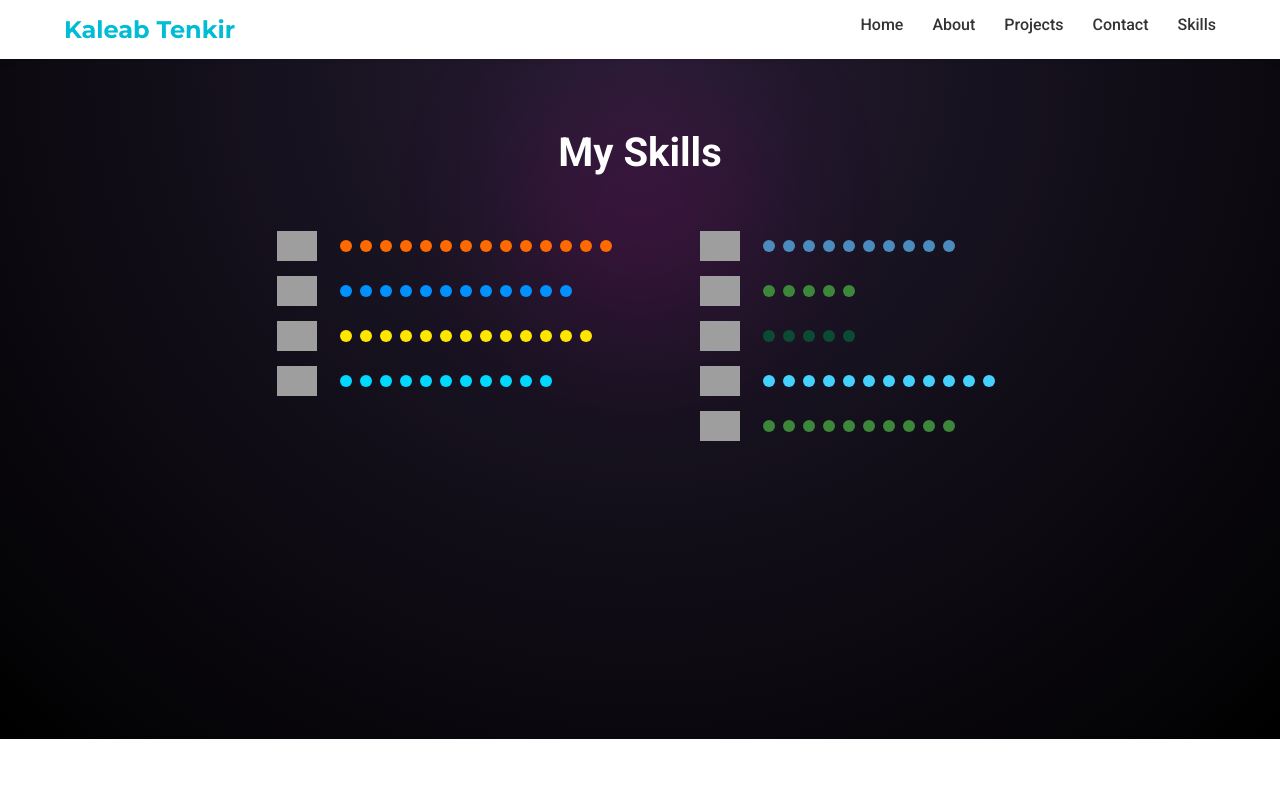
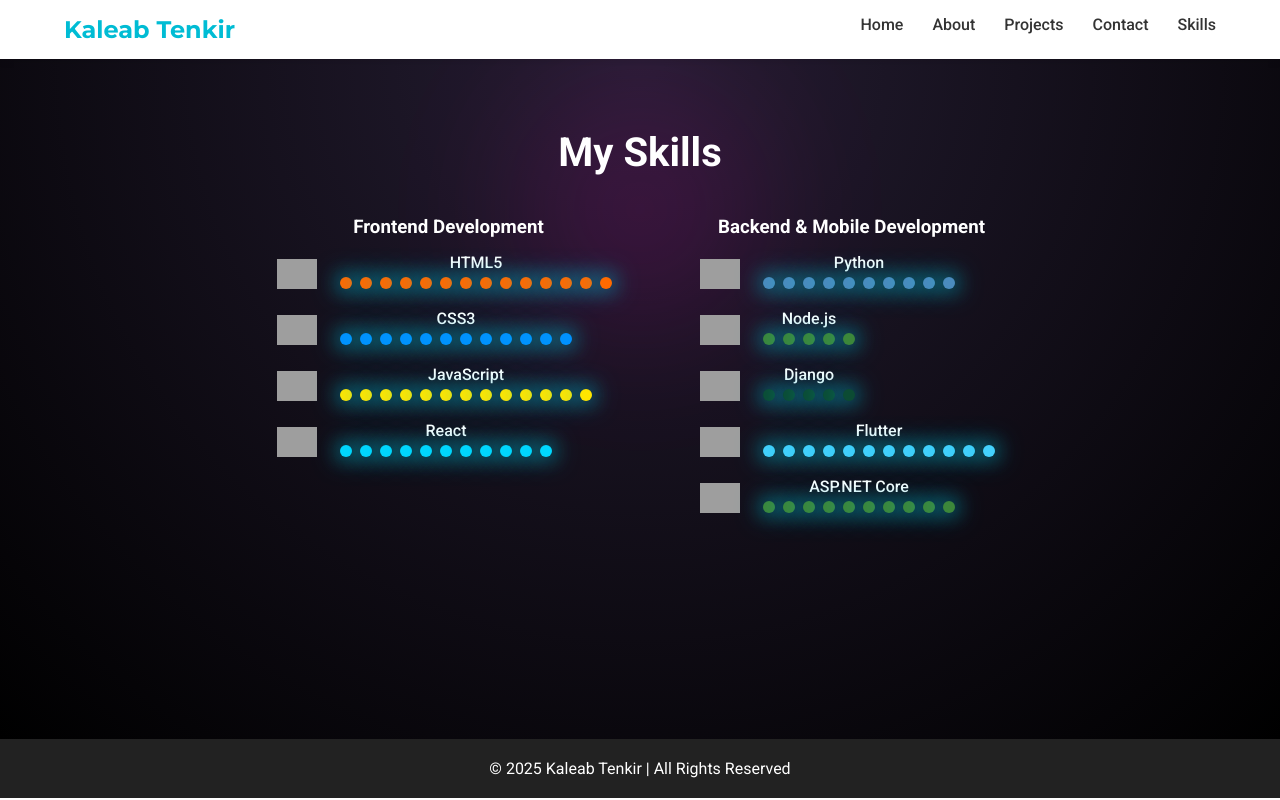
Before and after one commit to KalSol12/myportifolio, a plain HTML site: page skill.html in a window 1280 px wide. Drawn offline with Linux system fonts and the light colour scheme; grey boxes are pictures that could not be loaded.

Commit message:
make consistnet pages

```diff
--- a/project.css
+++ b/project.css
@@ -69,12 +69,11 @@
 }
 
 /* Project Descriptions */
-/* Project Descriptions */
 .project-card p{
     font-family: 'Roboto', sans-serif;
     font-size: 15.5px;
     line-height: 1.75;
-    color: #444;
+    color: #d6d2d2;
     text-align: justify;
     margin-bottom: 22px;
 }
--- a/skill.css
+++ b/skill.css
@@ -50,6 +50,17 @@
     margin-right: 15px;
 }
 
+.skill-info {
+    display: flex;
+    flex-direction: column;
+}
+
+.skill-info span {
+    color: #fff;
+    font-weight: 500;
+    margin-bottom: 5px;
+}
+
 /* Dots Style */
 
 .dots {
@@ -74,3 +85,12 @@
     display: inline-block;
     animation: glow 1.5s infinite alternate;
 }
+
+@keyframes glow {
+    from {
+        box-shadow: 0 0 5px #00bcd4;
+    }
+    to {
+        box-shadow: 0 0 20px #00bcd4, 0 0 30px #00bcd4;
+    }
+}
--- a/skill.html
+++ b/skill.html
@@ -32,24 +32,37 @@
     <div class="skills-container">
 
         <div class="skills-column">
+            <h3>Frontend Development</h3>
             <div class="skill">
-                <img src="https://cdn.jsdelivr.net/gh/devicons/devicon/icons/html5/html5-original.svg" class="icon">
+                <img src="https://cdn.jsdelivr.net/gh/devicons/devicon/icons/html5/html5-original.svg" class="icon" alt="HTML5">
+                <div class="skill-info">
+                    <span>HTML5</span>
                     <div class="dots html"></div>
+                </div>
             </div>
 
             <div class="skill">
-                <img src="https://cdn.jsdelivr.net/gh/devicons/devicon/icons/css3/css3-original.svg" class="icon">
+                <img src="https://cdn.jsdelivr.net/gh/devicons/devicon/icons/css3/css3-original.svg" class="icon" alt="CSS3">
+                <div class="skill-info">
+                    <span>CSS3</span>
                     <div class="dots css"></div>
+                </div>
             </div>
 
             <div class="skill">
-                <img src="https://cdn.jsdelivr.net/gh/devicons/devicon/icons/javascript/javascript-original.svg" class="icon">
+                <img src="https://cdn.jsdelivr.net/gh/devicons/devicon/icons/javascript/javascript-original.svg" class="icon" alt="JavaScript">
+                <div class="skill-info">
+                    <span>JavaScript</span>
                     <div class="dots js"></div>
+                </div>
             </div>
 
             <div class="skill">
-                <img src="https://cdn.jsdelivr.net/gh/devicons/devicon/icons/react/react-original.svg" class="icon">
+                <img src="https://cdn.jsdelivr.net/gh/devicons/devicon/icons/react/react-original.svg" class="icon" alt="React">
+                <div class="skill-info">
+                    <span>React</span>
                     <div class="dots react"></div>
+                </div>
             </div>
 
 
@@ -57,35 +70,56 @@
         </div>
 
         <div class="skills-column">
-
+            <h3>Backend & Mobile Development</h3>
             <div class="skill">
-                <img src="https://cdn.jsdelivr.net/gh/devicons/devicon/icons/python/python-original.svg" class="icon">
+                <img src="https://cdn.jsdelivr.net/gh/devicons/devicon/icons/python/python-original.svg" class="icon" alt="Python">
+                <div class="skill-info">
+                    <span>Python</span>
                     <div class="dots python"></div>
+                </div>
             </div>
 
             <div class="skill">
-                <img src="https://cdn.jsdelivr.net/gh/devicons/devicon/icons/nodejs/nodejs-original.svg" class="icon">
+                <img src="https://cdn.jsdelivr.net/gh/devicons/devicon/icons/nodejs/nodejs-original.svg" class="icon" alt="Node.js">
+                <div class="skill-info">
+                    <span>Node.js</span>
                     <div class="dots node"></div>
+                </div>
             </div>
 
             <div class="skill">
-                <img src="https://cdn.jsdelivr.net/gh/devicons/devicon/icons/django/django-plain.svg" class="icon">
+                <img src="https://cdn.jsdelivr.net/gh/devicons/devicon/icons/django/django-plain.svg" class="icon" alt="Django">
+                <div class="skill-info">
+                    <span>Django</span>
                     <div class="dots django"></div>
+                </div>
             </div>
 
             <div class="skill">
-                <img src="https://cdn.jsdelivr.net/gh/devicons/devicon/icons/flutter/flutter-original.svg" class="icon">
+                <img src="https://cdn.jsdelivr.net/gh/devicons/devicon/icons/flutter/flutter-original.svg" class="icon" alt="Flutter">
+                <div class="skill-info">
+                    <span>Flutter</span>
                     <div class="dots flutter"></div>
                 </div>
+            </div>
                   <div class="skill">
-    <img src="https://cdn.jsdelivr.net/gh/devicons/devicon/icons/dotnetcore/dotnetcore-original.svg" class="icon">
+    <img src="https://cdn.jsdelivr.net/gh/devicons/devicon/icons/dotnetcore/dotnetcore-original.svg" class="icon" alt="ASP.NET Core">
+    <div class="skill-info">
+        <span>ASP.NET Core</span>
         <div class="dots asp"></div>
+    </div>
 </div>
         </div>
     </div>
 </section>
 
 
+    <!-- Footer -->
+    <footer>
+        <div class="container">
+            <p>© 2025 Kaleab Tenkir | All Rights Reserved</p>
+        </div>
+    </footer>
 </body>
 <script>
 const levels = {
```
Also changed, not shown: about.css (+5 -4 lines), aboutme.html (+22 -0 lines), contact.html (+35 -4 lines), index.html (+1 -1 lines), project.html (+24 -19 lines), 2 other files. Lines whose indentation alone changed are shown as unchanged.
